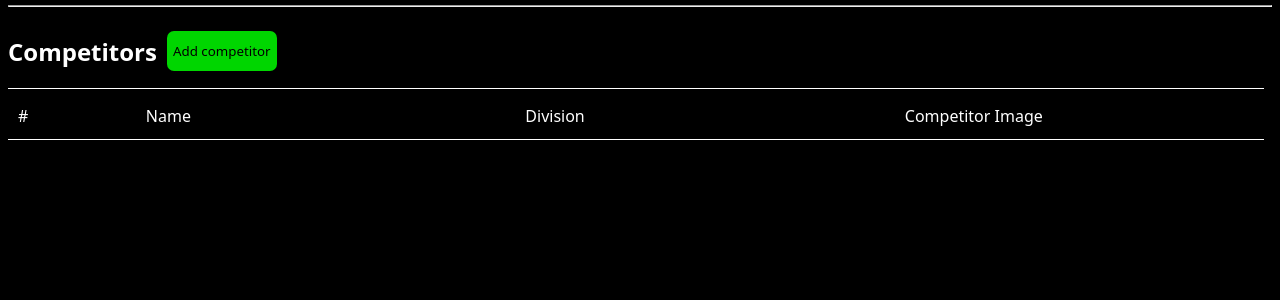
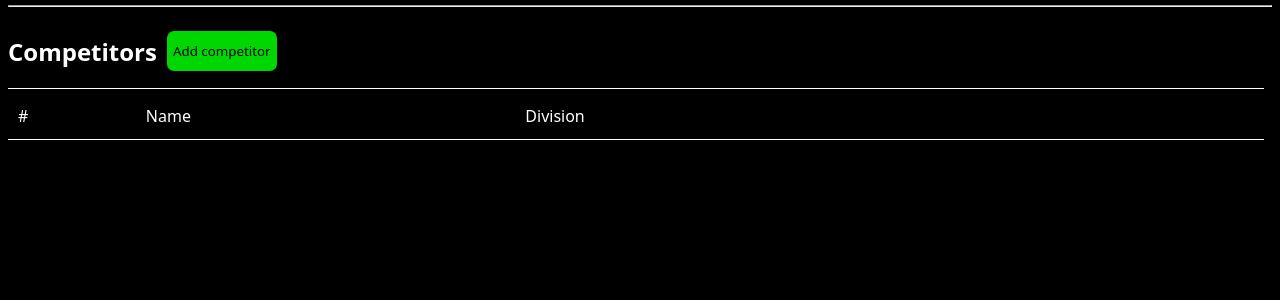
Before and after one commit to YourFurryDeveloper/McTech-Ninja-Timing-System, a Python web app: template templates/config.html in a window 1280 px wide. Shown: the part 1076-1376 px from the top of the page. Run offline with Jinja, Linux system fonts and the light colour scheme; the template is opened without the code that fills it, so the values that code supplies are empty.

Commit message:
Update config.html

```diff
--- a/templates/config.html
+++ b/templates/config.html
@@ -223,7 +223,7 @@
                 <p class="runnerGridText" id="runner_place">#</p>
                 <p class="runnerGridText" id="runner_name">Name</p>
                 <p class="runnerGridText" id="runner_division">Division</p>
-                <p class="runnerGridText">Competitor Image</p>
+                <!--<p class="runnerGridText">Competitor Image</p>-->
             </div>
             <br>
             <div id="entry_holder">
```
